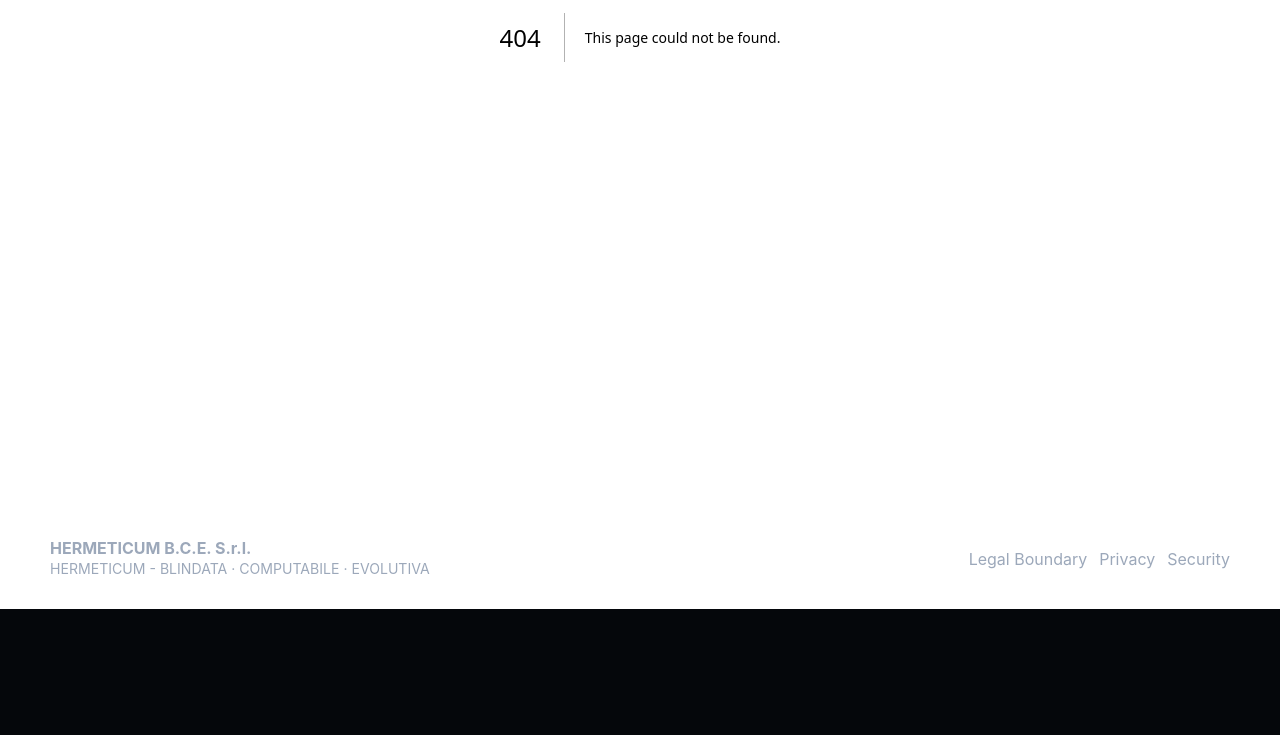
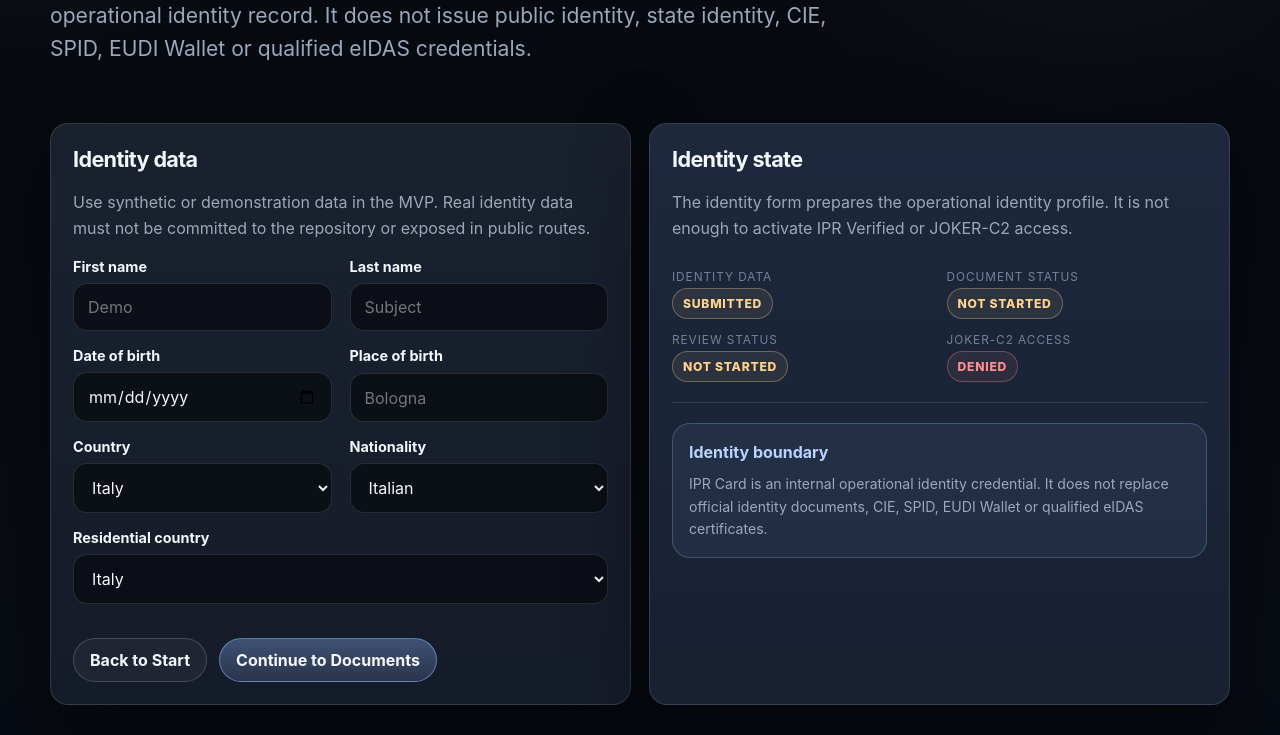
Before and after one commit to manuelcoletta1-source/hbce-ipr-onboarding-app, a Next.js app: page /onboarding/identity in a window 1280 px wide. Before the commit this address had no page. Shown: the part 480-1215 px from the top of the page. Before the commit the page ends 1089 px from the top, so only its background shows below. Built offline with nearby package versions, Linux system fonts and the light colour scheme.

Commit message:
feat(app): add onboarding identity page

```diff
--- /dev/null
+++ b/app/onboarding/identity/page.tsx
@@ -0,0 +1,203 @@
+import Link from "next/link";
+
+import { LEGAL_BOUNDARY_TEXT, ROUTES } from "@/lib/constants";
+
+import { BoundaryNotice } from "@/components/BoundaryNotice";
+import { OnboardingStepper } from "@/components/OnboardingStepper";
+import { StatusBadge } from "@/components/StatusBadge";
+
+export default function OnboardingIdentityPage() {
+  return (
+    <div className="hbce-container">
+      <section className="hbce-hero">
+        <p className="hbce-kicker">Step 02 · Identity</p>
+
+        <h1 className="hbce-title">Submit operational identity data.</h1>
+
+        <p className="hbce-lead">
+          This step collects the minimum identity information required to build
+          the internal operational identity record. It does not issue public
+          identity, state identity, CIE, SPID, EUDI Wallet or qualified eIDAS
+          credentials.
+        </p>
+      </section>
+
+      <section className="hbce-section">
+        <div className="hbce-grid hbce-grid--2">
+          <div className="hbce-card">
+            <h2>Identity data</h2>
+            <p>
+              Use synthetic or demonstration data in the MVP. Real identity data
+              must not be committed to the repository or exposed in public
+              routes.
+            </p>
+
+            <form className="hbce-form">
+              <div className="hbce-grid hbce-grid--2">
+                <div className="hbce-field">
+                  <label className="hbce-label" htmlFor="first_name">
+                    First name
+                  </label>
+                  <input
+                    className="hbce-input"
+                    id="first_name"
+                    name="first_name"
+                    placeholder="Demo"
+                    type="text"
+                  />
+                </div>
+
+                <div className="hbce-field">
+                  <label className="hbce-label" htmlFor="last_name">
+                    Last name
+                  </label>
+                  <input
+                    className="hbce-input"
+                    id="last_name"
+                    name="last_name"
+                    placeholder="Subject"
+                    type="text"
+                  />
+                </div>
+              </div>
+
+              <div className="hbce-grid hbce-grid--2">
+                <div className="hbce-field">
+                  <label className="hbce-label" htmlFor="date_of_birth">
+                    Date of birth
+                  </label>
+                  <input
+                    className="hbce-input"
+                    id="date_of_birth"
+                    name="date_of_birth"
+                    type="date"
+                  />
+                </div>
+
+                <div className="hbce-field">
+                  <label className="hbce-label" htmlFor="place_of_birth">
+                    Place of birth
+                  </label>
+                  <input
+                    className="hbce-input"
+                    id="place_of_birth"
+                    name="place_of_birth"
+                    placeholder="Bologna"
+                    type="text"
+                  />
+                </div>
+              </div>
+
+              <div className="hbce-grid hbce-grid--2">
+                <div className="hbce-field">
+                  <label className="hbce-label" htmlFor="country">
+                    Country
+                  </label>
+                  <select className="hbce-select" id="country" name="country">
+                    <option value="IT">Italy</option>
+                    <option value="EU">European Union jurisdiction</option>
+                    <option value="OTHER">Other jurisdiction</option>
+                  </select>
+                </div>
+
+                <div className="hbce-field">
+                  <label className="hbce-label" htmlFor="nationality">
+                    Nationality
+                  </label>
+                  <select
+                    className="hbce-select"
+                    id="nationality"
+                    name="nationality"
+                  >
+                    <option value="IT">Italian</option>
+                    <option value="EU">European Union</option>
+                    <option value="OTHER">Other</option>
+                  </select>
+                </div>
+              </div>
+
+              <div className="hbce-field">
+                <label className="hbce-label" htmlFor="residential_country">
+                  Residential country
+                </label>
+                <select
+                  className="hbce-select"
+                  id="residential_country"
+                  name="residential_country"
+                >
+                  <option value="IT">Italy</option>
+                  <option value="EU">European Union jurisdiction</option>
+                  <option value="OTHER">Other jurisdiction</option>
+                </select>
+              </div>
+
+              <div className="hbce-actions">
+                <Link className="hbce-btn" href={ROUTES.onboardingStart}>
+                  Back to Start
+                </Link>
+
+                <Link
+                  className="hbce-btn hbce-btn--primary"
+                  href={ROUTES.onboardingDocuments}
+                >
+                  Continue to Documents
+                </Link>
+              </div>
+            </form>
+          </div>
+
+          <div className="hbce-card hbce-card--soft">
+            <h2>Identity state</h2>
+            <p>
+              The identity form prepares the operational identity profile. It is
+              not enough to activate IPR Verified or JOKER-C2 access.
+            </p>
+
+            <div className="hbce-card-preview__meta">
+              <div className="hbce-meta">
+                <span className="hbce-meta__label">Identity data</span>
+                <span className="hbce-meta__value">
+                  <StatusBadge status="submitted" />
+                </span>
+              </div>
+
+              <div className="hbce-meta">
+                <span className="hbce-meta__label">Document status</span>
+                <span className="hbce-meta__value">
+                  <StatusBadge status="not_started" />
+                </span>
+              </div>
+
+              <div className="hbce-meta">
+                <span className="hbce-meta__label">Review status</span>
+                <span className="hbce-meta__value">
+                  <StatusBadge status="not_started" />
+                </span>
+              </div>
+
+              <div className="hbce-meta">
+                <span className="hbce-meta__label">JOKER-C2 access</span>
+                <span className="hbce-meta__value">
+                  <StatusBadge status="denied" />
+                </span>
+              </div>
+            </div>
+
+            <div className="hbce-divider" />
+
+            <BoundaryNotice title="Identity boundary">
+              {LEGAL_BOUNDARY_TEXT}
+            </BoundaryNotice>
+          </div>
+        </div>
+      </section>
+
+      <section className="hbce-section">
+        <div className="hbce-card">
+          <h2>Current onboarding position</h2>
+          <OnboardingStepper currentStep="identity" />
+        </div>
+      </section>
+    </div>
+  );
+}
```
